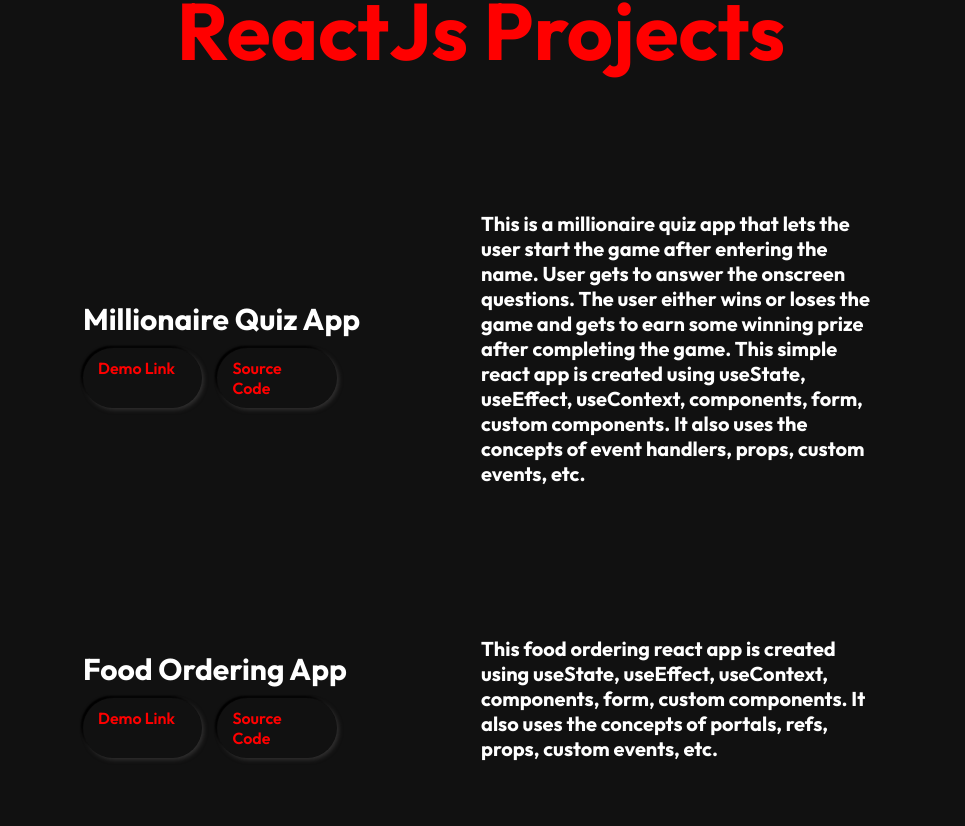
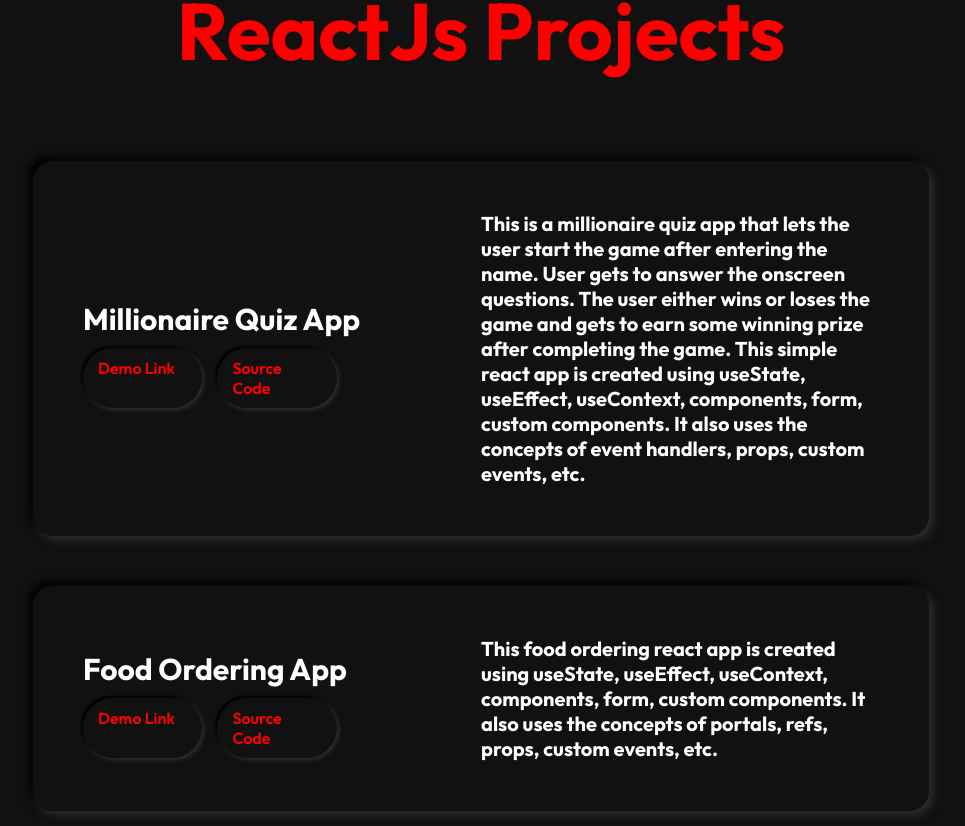
Before and after one commit to ambervector/react-portfolio, a React (Create React App) app: page /projects in a window 1280 px wide. Shown: the part 894-1720 px from the top of the page, without its empty margins (159-1124 px from the left). Built offline with nearby package versions, Linux system fonts and the light colour scheme.

Commit message:
corrected the box shadow units

```diff
--- a/src/components/ProjectItem.module.css
+++ b/src/components/ProjectItem.module.css
@@ -6,14 +6,14 @@
   margin-bottom: 5rem;
   border-radius: 2rem;
   background-color: transparent;
-  box-shadow: 0.4rem 0.4rem 0.8.2rem 0 rgba(61, 60, 60, 0.7),
-    -0.4rem -0.4rem 0.8.2rem 0 rgba(0, 0, 0);
+  box-shadow: 0.4rem 0.4rem 0.8rem 0 rgba(61, 60, 60, 0.7),
+    -0.4rem -0.4rem 0.8rem 0 rgba(0, 0, 0);
   padding: 5rem 5rem;
 }
 
-/* .card:hover {
+.card:hover {
   transform: scale(1.04);
-} */
+}
 
 .left_side,
 .right_side {
```
